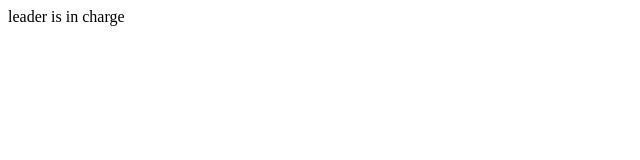
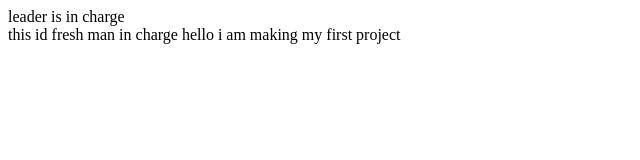
Before and after one commit to limwanjae/company-project, a plain HTML site: page index.html in a window 1280 px wide. Shown: the whole page, without its empty margins (0-640 px from the left). Drawn offline with Linux system fonts and the light colour scheme.

Commit message:
freshman first commit

```diff
--- a/index.html
+++ b/index.html
@@ -11,6 +11,10 @@
         leader is in charge
     </nav>
     <main>
+        this id fresh man in charge
+        hello
+        i am making my first project
+
         <footer>
 
         </footer>
```
